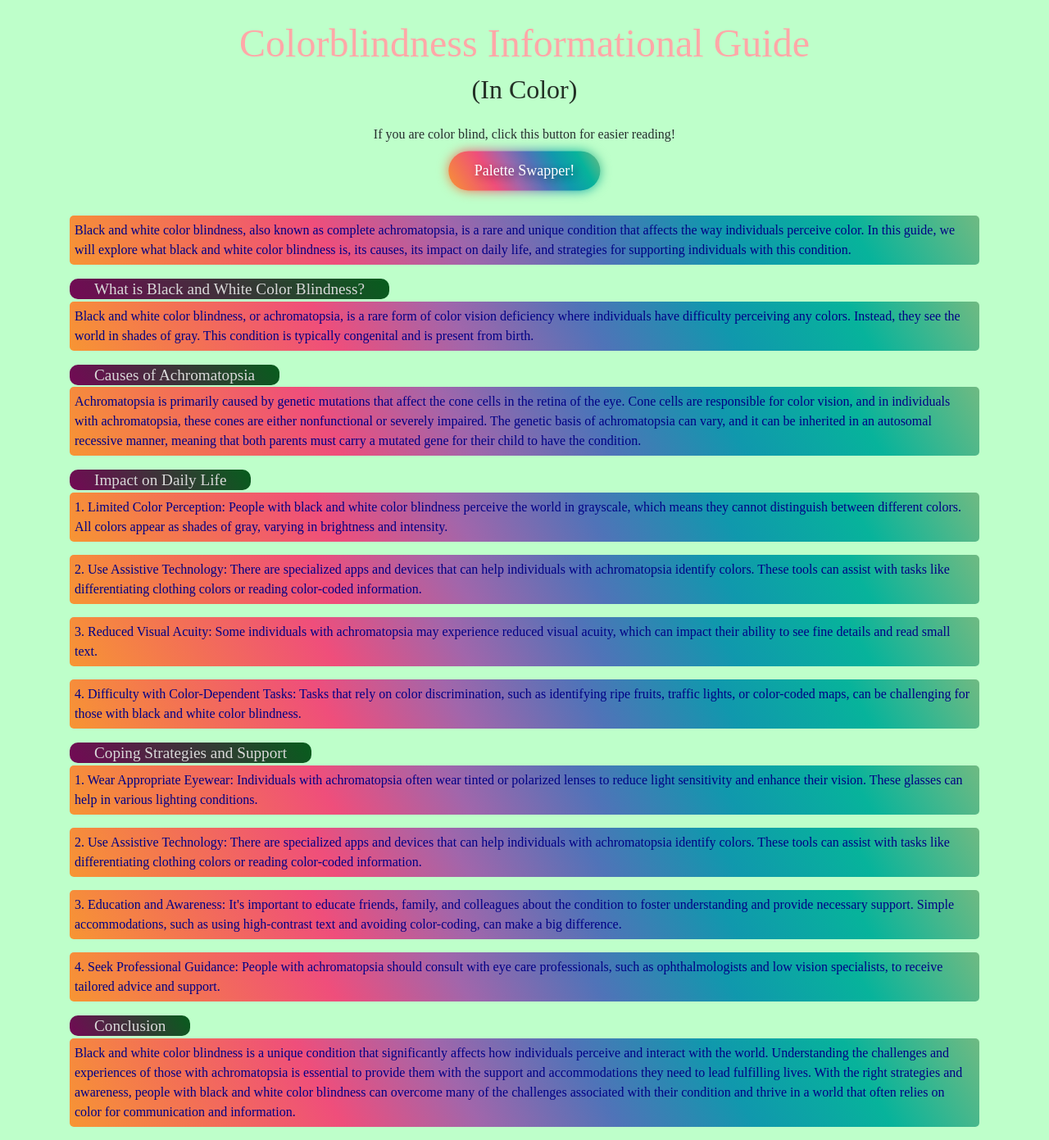
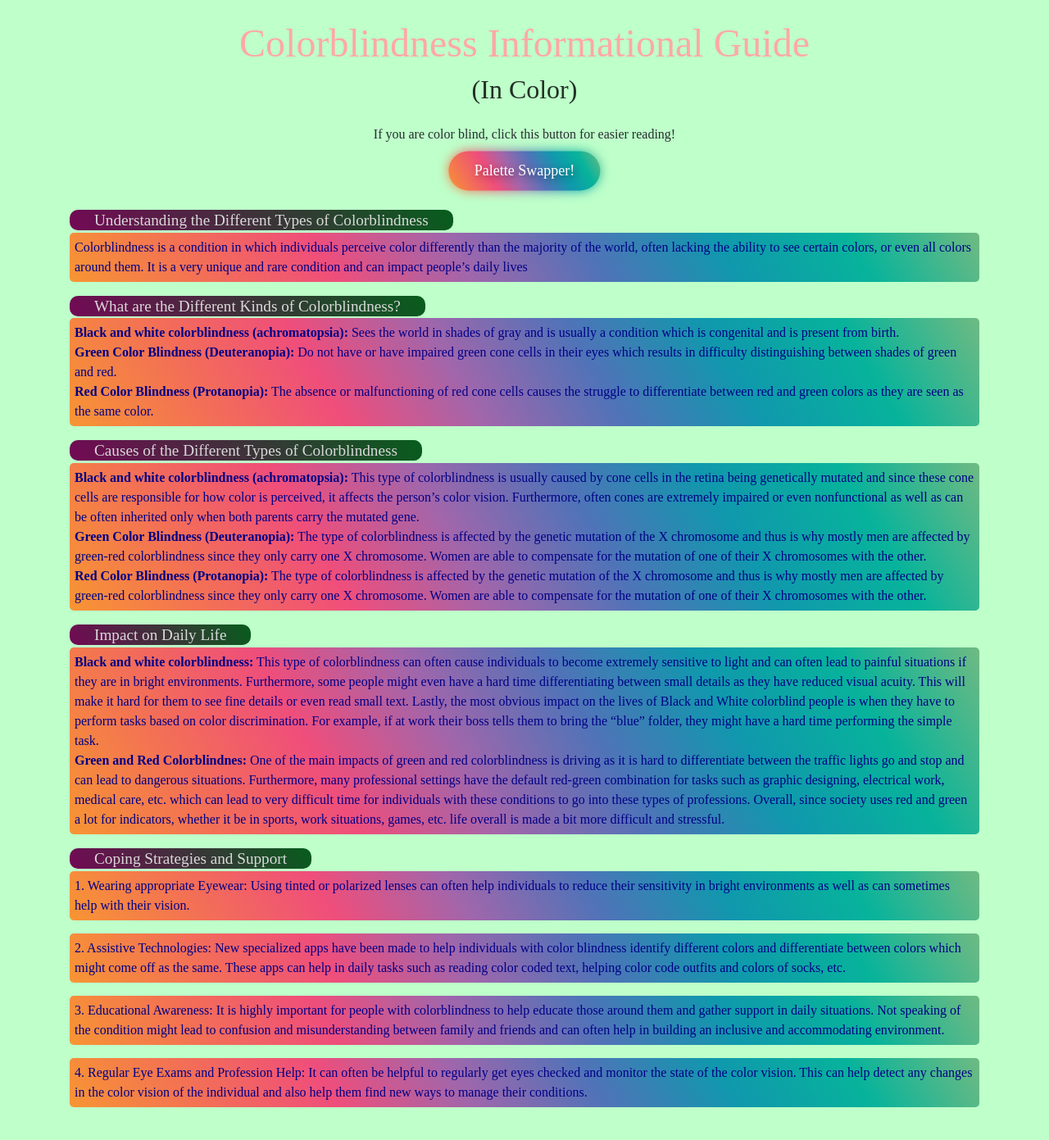
Before and after one commit to gator-chomp/palette-swapper, a Flask app: page / in a window 1280 px wide. Shown: the part 56-1447 px from the top of the page at 82% size. After the commit the page ends 1407 px from the top, so only its background shows below. Run offline with Flask 3, Linux system fonts and the light colour scheme; the visitor is signed in with stand-in values (Sample User, id 1); data comes from the database, SQL or seed files in the repository; some libraries are stand-ins or nearby versions.

Commit message:
colorblindness information rewrite

```diff
--- a/website/templates/home.html
+++ b/website/templates/home.html
@@ -14,50 +14,101 @@
 
     <link rel="stylesheet" href="/static/style.css">
 
-
-        <p style="margin-top: 2em;">Black and white color blindness, also known as complete achromatopsia,
-        is a rare and unique condition that affects the way individuals perceive
-        color. In this guide, we will explore what black and white color blindness is,
-        its causes, its impact on daily life, and strategies for supporting individuals
-        with this condition.</p>
+        <br />
         <t>
-            What is Black and White Color Blindness?
+            Understanding the Different Types of Colorblindness
         </t>
-        <p>Black and white color blindness, or achromatopsia, is a rare form of
-            color vision deficiency where individuals have difficulty perceiving
-            any colors. Instead, they see the world in shades of gray. This condition
-             is typically congenital and is present from birth.</p>
+        <p>Colorblindness is a condition in which individuals perceive color differently than the
+            majority of the world, often lacking the ability to see certain colors, or even all
+            colors around them. It is a very unique and rare condition and can impact people’s
+            daily lives</p>
         <t>
-            Causes of Achromatopsia
+            What are the Different Kinds of Colorblindness?
         </t>
-        <p>Achromatopsia is primarily caused by genetic mutations that
-             affect the cone cells in the retina of the eye. Cone cells
-              are responsible for color vision, and in individuals with
-              achromatopsia, these cones are either nonfunctional or severely
-               impaired. The genetic basis of achromatopsia can vary, and it
-               can be inherited in an autosomal recessive manner, meaning that
-                both parents must carry a mutated gene for their child to have
-                 the condition.</p>
+        <p>
+            <strong>Black and white colorblindness (achromatopsia):</strong>
+            Sees the world in shades of gray and is usually a condition which
+            is congenital and is present from birth.
+            <br />
+            <strong>Green Color Blindness (Deuteranopia):</strong>
+            Do not have or have impaired green cone cells in their eyes which
+            results in difficulty distinguishing between shades of green
+            and red.
+            <br />
+            <strong>Red Color Blindness (Protanopia):</strong>
+            The absence or malfunctioning of red cone cells causes the struggle
+            to differentiate between red and green colors as they are seen
+            as the same color.
+        </p>
+        <t>
+            Causes of the Different Types of Colorblindness
+        </t>
+        <p>
+            <strong>Black and white colorblindness (achromatopsia):</strong>
+            This type of colorblindness is usually caused by cone cells in the
+            retina being genetically mutated and since these
+            cone cells are responsible for how color is perceived,
+            it affects the person’s color vision. Furthermore, often cones are
+            extremely impaired or even nonfunctional as well as can be often
+            inherited only when both parents carry the mutated gene.
+            <br />
+            <strong>Green Color Blindness (Deuteranopia):</strong>
+            The type of colorblindness is affected by the genetic mutation of
+            the X chromosome and thus is why mostly men are affected by green-red
+            colorblindness since they only carry one X chromosome.
+            Women are able to compensate for the mutation of one of their X
+            chromosomes with the other.
+            <br />
+            <strong>Red Color Blindness (Protanopia):</strong>
+            The type of colorblindness is affected by the genetic mutation of the
+            X chromosome and thus is why mostly men are affected by green-red
+            colorblindness since they only carry one X chromosome. Women are able
+            to compensate for the mutation of one of their X chromosomes with the other.
+        </p>
         <t>
             Impact on Daily Life
         </t>
-        <p>1. Limited Color Perception: People with black and white color
-            blindness perceive the world in grayscale, which means they
-             cannot distinguish between different colors. All colors appear
-             as shades of gray, varying in brightness and intensity.</p>
-        <p>2. Use Assistive Technology: There are specialized apps and devices that can help individuals with achromatopsia identify colors. These tools can assist with tasks like differentiating clothing colors or reading color-coded information.</p>
-        <p>3. Reduced Visual Acuity: Some individuals with achromatopsia may experience reduced visual acuity, which can impact their ability to see fine details and read small text.</p>
-        <p>4. Difficulty with Color-Dependent Tasks: Tasks that rely on color discrimination, such as identifying ripe fruits, traffic lights, or color-coded maps, can be challenging for those with black and white color blindness.</p>
+        <p>
+            <strong>Black and white colorblindness:</strong>
+            This type of colorblindness can often cause individuals to become
+            extremely sensitive to light and can often lead to painful situations
+            if they are in bright environments. Furthermore, some people might
+            even have a hard time differentiating between small details as they
+            have reduced visual acuity. This will make it hard for them to see
+            fine details or even read small text. Lastly, the most obvious impact
+            on the lives of Black and White colorblind people is when they have to
+            perform tasks based on color discrimination. For example, if at work
+            their boss tells them to bring the “blue” folder, they might have a
+            hard time performing the simple task.
+            <br />
+            <strong>Green and Red Colorblindnes:</strong>
+            One of the main impacts of green and red
+            colorblindness is driving as it is hard to differentiate between the traffic lights go
+            and stop and can lead to dangerous situations. Furthermore, many professional
+            settings have the default red-green combination for tasks such as graphic
+            designing, electrical work, medical care, etc. which can lead to very difficult time for
+            individuals with these conditions to go into these types of professions. Overall, since
+            society uses red and green a lot for indicators, whether it be in sports, work
+            situations, games, etc. life overall is made a bit more difficult and stressful.
+        </p>
         <t>
             Coping Strategies and Support
         </t>
-        <p>1. Wear Appropriate Eyewear: Individuals with achromatopsia often wear tinted or polarized lenses to reduce light sensitivity and enhance their vision. These glasses can help in various lighting conditions.</p>
-        <p>2. Use Assistive Technology: There are specialized apps and devices that can help individuals with achromatopsia identify colors. These tools can assist with tasks like differentiating clothing colors or reading color-coded information.</p>
-        <p>3. Education and Awareness: It's important to educate friends, family, and colleagues about the condition to foster understanding and provide necessary support. Simple accommodations, such as using high-contrast text and avoiding color-coding, can make a big difference.</p>
-        <p>4. Seek Professional Guidance: People with achromatopsia should consult with eye care professionals, such as ophthalmologists and low vision specialists, to receive tailored advice and support.</p>
-        <t>
-            Conclusion
-        </t>
-        <p>Black and white color blindness is a unique condition that significantly affects how individuals perceive and interact with the world. Understanding the challenges and experiences of those with achromatopsia is essential to provide them with the support and accommodations they need to lead fulfilling lives. With the right strategies and awareness, people with black and white color blindness can overcome many of the challenges associated with their condition and thrive in a world that often relies on color for communication and information.</p>
+        <p>1. Wearing appropriate Eyewear: Using tinted or polarized lenses can often help
+            individuals to reduce their sensitivity in bright environments as well as can
+            sometimes help with their vision.</p>
+        <p>2. Assistive Technologies: New specialized apps have been made to help individuals
+            with color blindness identify different colors and differentiate between colors which
+            might come off as the same. These apps can help in daily tasks such as reading
+            color coded text, helping color code outfits and colors of socks, etc.</p>
+        <p>3. Educational Awareness: It is highly important for people with colorblindness to
+            help educate those around them and gather support in daily situations. Not
+            speaking of the condition might lead to confusion and misunderstanding between
+            family and friends and can often help in building an inclusive and accommodating
+            environment.</p>
+        <p>4. Regular Eye Exams and Profession Help: It can often be helpful to regularly get
+            eyes checked and monitor the state of the color vision. This can help detect any
+            changes in the color vision of the individual and also help them find new ways to
+            manage their conditions.</p>
 
 {% endblock %}
```
